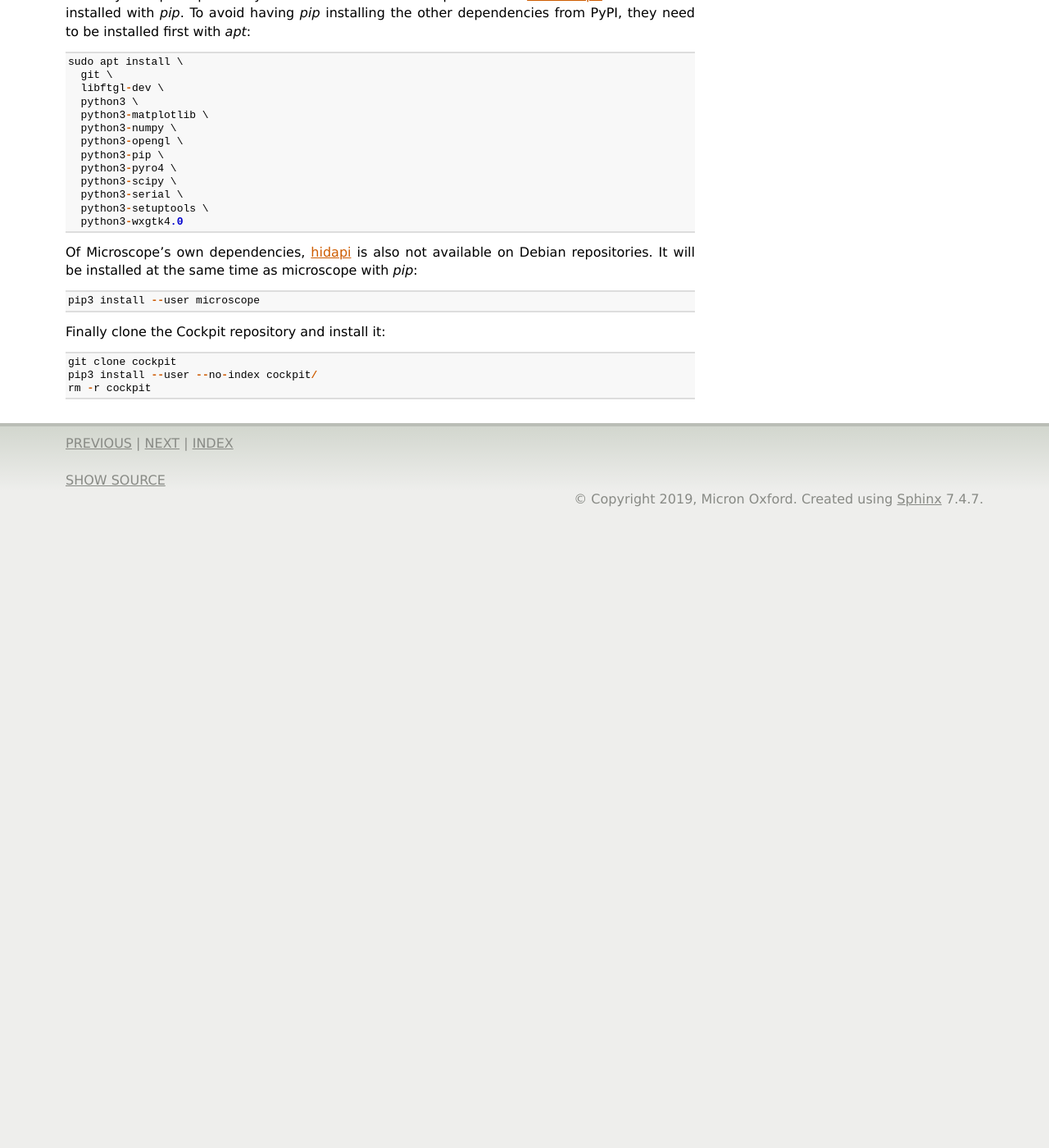
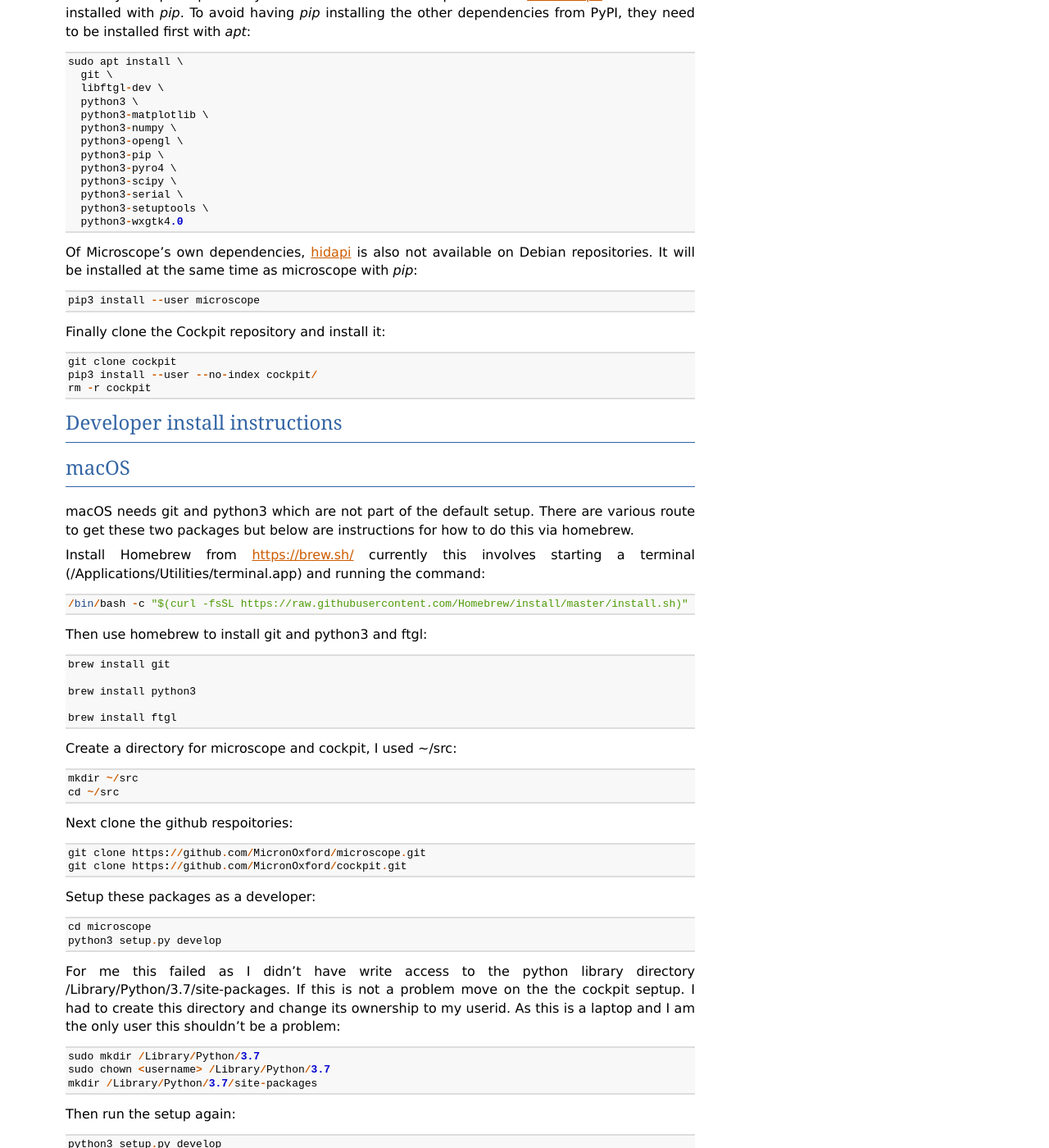
Before and after one commit to microscope-cockpit/cockpit, a Sphinx documentation site: the page built from doc/install.rst, in a window 1280 px wide and 1400 px high, scrolled down 468 px. Shown: the whole window at 82% size. Built offline with Sphinx 7.4.7, drawn with Linux system fonts in a browser that asks for light colours; before the commit the page ends 1098 px from its top, so only the background shows below that; some of the changed text lies outside the part shown.

Commit message:
Macos install (#581)
* spellcheck install instructions

* moved macos install instructions to doc dir and added some rst formating

```diff
--- a/doc/install.rst
+++ b/doc/install.rst
@@ -54,3 +54,68 @@ Finally clone the Cockpit repository and install it::
   git clone cockpit
   pip3 install --user --no-index cockpit/
   rm -r cockpit
+
+
+Developer install instructions
+==============================
+
+
+macOS
+=====
+
+macOS needs git and python3 which are not part of the default
+setup. There are various route to get these two packages but below are
+instructions for how to do this via homebrew.
+
+Install Homebrew from https://brew.sh/ currently this involves starting
+a terminal (/Applications/Utilities/terminal.app) and running the command::
+
+ /bin/bash -c "$(curl -fsSL https://raw.githubusercontent.com/Homebrew/install/master/install.sh)"
+
+Then use homebrew to install git and python3 and ftgl::
+
+ brew install git
+
+ brew install python3
+
+ brew install ftgl
+
+Create a directory for microscope and cockpit, I used ~/src::
+
+ mkdir ~/src
+ cd ~/src
+
+Next clone the github respoitories::
+
+ git clone https://github.com/MicronOxford/microscope.git
+ git clone https://github.com/MicronOxford/cockpit.git
+
+Setup these packages as a developer::
+
+ cd microscope
+ python3 setup.py develop
+
+For me this failed as I didn't have write access to the python library
+directory /Library/Python/3.7/site-packages. If this is not a problem
+move on the the cockpit septup. I had to create this directory and
+change its ownership to my userid. As this is a laptop and I am the
+only user this shouldn't be a problem::
+
+ sudo mkdir /Library/Python/3.7
+ sudo chown <username> /Library/Python/3.7
+ mkdir /Library/Python/3.7/site-packages
+
+Then run the setup again::
+
+ python3 setup.py develop
+
+Finally install cockpit in the same way::
+
+ cd ../cockpit
+ python3 setup.py develop
+
+Then test::
+
+ cockpit
+
+This should start the cockpit GUI.
```
Also changed, not shown: 1 other file.
